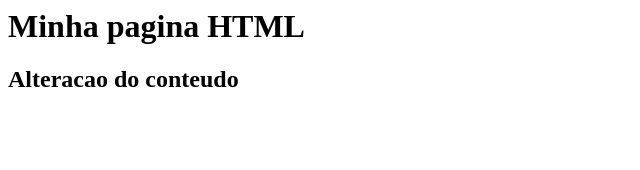
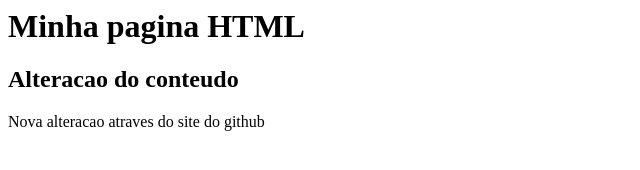
Before and after one commit to ariellecs/gamaGit, a plain HTML site: page index.html in a window 1280 px wide. Shown: the whole page, without its empty margins (0-640 px from the left). Drawn offline with Linux system fonts and the light colour scheme.

Commit message:
Alteracao feita no github

```diff
--- a/index.html
+++ b/index.html
@@ -6,5 +6,6 @@
     <body>
         <h1>Minha pagina HTML</h1>
         <h2>Alteracao do conteudo</h2>
+        <p>Nova alteracao atraves do site do github</p>
     </body>
 </html>
```
